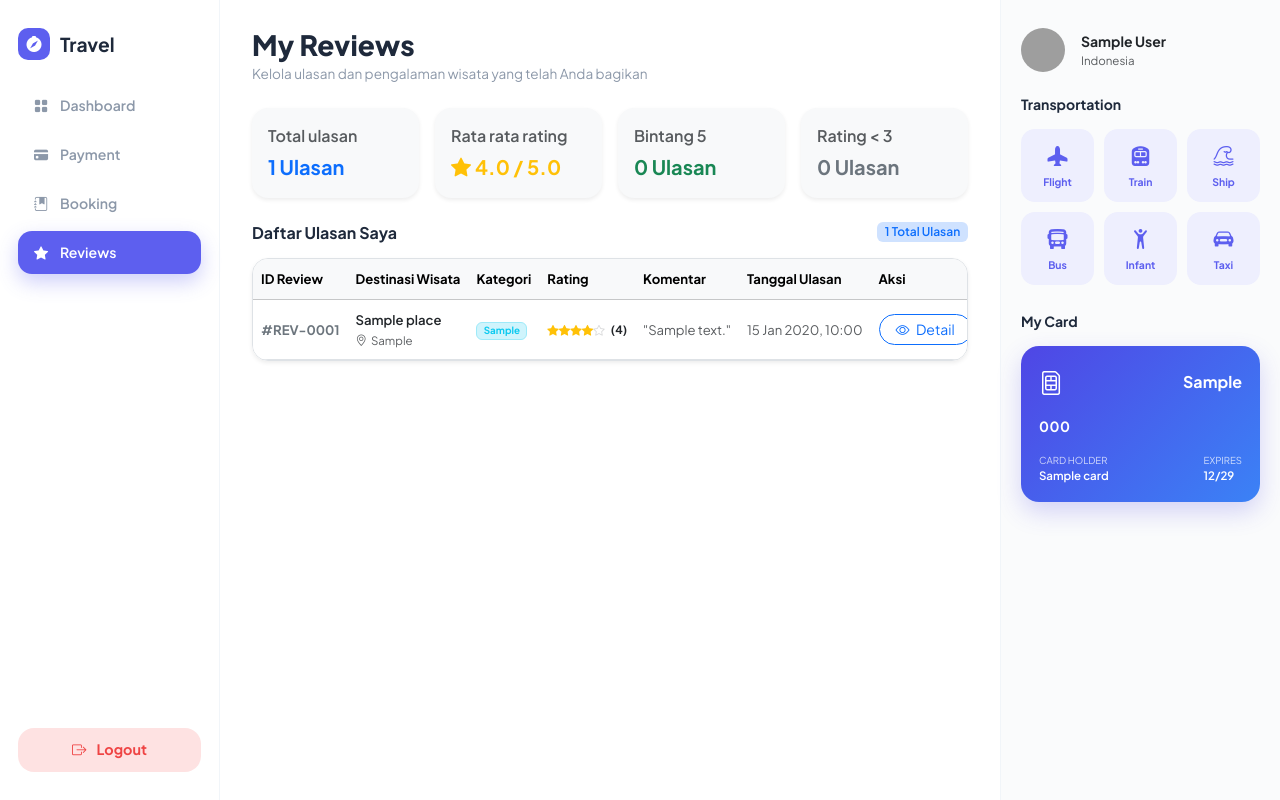
After one commit to LorentzaZweena/travel-projectCCIT-main, a PHP site: page /reviewsMenu.php in a window 1280 px wide. The commit adds this page. Run offline with PHP 8.4, Linux system fonts and the light colour scheme; tables that the repository leaves empty or names only in its code hold one stand-in row (values such as "Sample post"); grey boxes are pictures that could not be loaded.

Commit message:
Refactor navigation links and update reviews handling
- Changed navigation links in bookingMenu.php and paymentMenu.php to point to reviewsMenu.php.
- Updated index.php to dynamically generate map filters and top destinations from the database.
- Created reviewsMenu.php to display user reviews with pagination and statistics.
- Enhanced leaflet.js to utilize dynamic location data from the database instead of hardcoded values.
- Improved user experience by updating card display and modal details for reviews.

```diff
--- a/index2.php
+++ b/index2.php
@@ -71,7 +71,7 @@ $fallback_images = [
             <a href="bookingMenu.php" class="nav-link-custom">
                 <i class="bi bi-journal-bookmark-fill"></i> <span>Booking</span>
             </a>
-            <a href="reviews.php" class="nav-link-custom">
+            <a href="reviewsMenu.php" class="nav-link-custom">
                 <i class="bi bi-star-fill"></i> <span>Reviews</span>
             </a>
         </nav>
--- a/paymentMenu.php
+++ b/paymentMenu.php
@@ -90,7 +90,7 @@ $formatted_card_number = implode(' ', str_split($raw_card_number, 4));
             <a href="bookingMenu.php" class="nav-link-custom">
                 <i class="bi bi-journal-bookmark-fill"></i> <span>Booking</span>
             </a>
-            <a href="reviews.php" class="nav-link-custom">
+            <a href="reviewsMenu.php" class="nav-link-custom">
                 <i class="bi bi-star-fill"></i> <span>Reviews</span>
             </a>
         </nav>
--- /dev/null
+++ b/reviewsMenu.php
@@ -0,0 +1,334 @@
+<?php
+session_start();
+require_once 'koneksi.php';
+
+$user_id = $_SESSION['user_id'] ?? 1;
+$query_user = "SELECT * FROM users WHERE user_id = $user_id LIMIT 1";
+$res_user = $conn->query($query_user);
+$user = $res_user ? $res_user->fetch_assoc() : ['name' => 'Budi Santoso', 'email' => 'budi@example.com'];
+
+$limit = 10;
+$page = isset($_GET['page']) ? (int)$_GET['page'] : 1;
+if ($page < 1) $page = 1;
+$offset = ($page - 1) * $limit;
+
+$query_total = "SELECT COUNT(*) AS total FROM reviews WHERE user_id = $user_id";
+$res_total = $conn->query($query_total);
+$total_rows = $res_total ? (int)$res_total->fetch_assoc()['total'] : 0;
+$total_pages = ceil($total_rows / $limit);
+
+$query_reviews = "
+    SELECT
+        r.review_id, r.rating, r.comment, r.review_date,
+        p.place_id, p.name AS place_name, p.location, p.category, p.description AS place_desc, p.price, p.image_url
+    FROM reviews r
+    JOIN places p ON r.place_id = p.place_id
+    WHERE r.user_id = $user_id
+    ORDER BY r.review_id DESC
+    LIMIT $limit OFFSET $offset
+";
+$res_reviews = $conn->query($query_reviews);
+
+$query_stats = "SELECT
+                    COUNT(*) AS total_reviews,
+                    AVG(CAST(rating AS DECIMAL(3,1))) AS avg_rating,
+                    COUNT(CASE WHEN rating = '5' THEN 1 END) AS total_five_star,
+                    COUNT(CASE WHEN rating <= '3' THEN 1 END) AS total_low_star
+                FROM reviews
+                WHERE user_id = $user_id";
+$res_stats = $conn->query($query_stats);
+$stats = $res_stats ? $res_stats->fetch_assoc() : [];
+
+$avg_rating = $stats['avg_rating'] ? number_format((float)$stats['avg_rating'], 1) : '0.0';
+
+$query_card = "SELECT c.* FROM cards c
+               JOIN payments pm ON c.payment_id = pm.payment_id
+               JOIN transactions t ON pm.transaction_id = t.transaction_id
+               JOIN bookings b ON t.booking_id = b.booking_id
+               WHERE b.user_id = $user_id
+               ORDER BY c.card_id ASC LIMIT 1";
+$res_card = $conn->query($query_card);
+$user_card = $res_card ? $res_card->fetch_assoc() : null;
+
+$raw_card_number = $user_card['card_number'] ?? '4532750012340001';
+$formatted_card_number = implode(' ', str_split($raw_card_number, 4));
+?>
+
+<!DOCTYPE html>
+<html lang="id">
+<head>
+    <meta charset="UTF-8">
+    <meta name="viewport" content="width=device-width, initial-scale=1.0">
+    <title>My Reviews - Travel</title>
+
+    <link href="https://cdn.jsdelivr.net/npm/bootstrap@5.3.3/dist/css/bootstrap.min.css" rel="stylesheet">
+    <link href="https://cdn.jsdelivr.net/npm/bootstrap-icons@1.11.3/font/bootstrap-icons.min.css" rel="stylesheet">
+    <link href="https://fonts.googleapis.com/css2?family=Plus+Jakarta+Sans:wght@400;500;600;700;800&display=swap" rel="stylesheet">
+    <link rel="stylesheet" href="css/index2-style.css">
+</head>
+<body>
+
+<div class="dashboard-container">
+    <aside class="sidebar-wrapper">
+        <div class="brand-logo mb-0 mb-lg-4">
+            <div class="brand-icon-box"><i class="bi bi-compass-fill"></i></div>
+            <span class="fw-bold">Travel</span>
+        </div>
+
+        <nav class="nav-menu">
+            <a href="index2.php" class="nav-link-custom">
+                <i class="bi bi-grid-fill"></i> <span>Dashboard</span>
+            </a>
+            <a href="paymentMenu.php" class="nav-link-custom">
+                <i class="bi bi-credit-card-fill"></i> <span>Payment</span>
+            </a>
+            <a href="bookingMenu.php" class="nav-link-custom">
+                <i class="bi bi-journal-bookmark-fill"></i> <span>Booking</span>
+            </a>
+            <a href="reviewsMenu.php" class="nav-link-custom active">
+                <i class="bi bi-star-fill"></i> <span>Reviews</span>
+            </a>
+        </nav>
+
+        <a href="logout.php" class="btn-logout mt-0 mt-lg-auto">
+            <i class="bi bi-box-arrow-right"></i> <span>Logout</span>
+        </a>
+    </aside>
+
+    <main class="main-wrapper">
+        <header class="top-header">
+            <div>
+                <h1 class="welcome-title">My Reviews</h1>
+                <p class="welcome-sub mb-0">Kelola ulasan dan pengalaman wisata yang telah Anda bagikan</p>
+            </div>
+        </header>
+
+        <div class="row g-3 mb-4">
+            <div class="col-12 col-sm-3">
+                <div class="p-3 bg-light rounded-4 shadow-sm border-0">
+                    <div class="text-muted extra-small fw-semibold mb-1">Total ulasan</div>
+                    <div class="fw-bold fs-5 text-primary"><?= $stats['total_reviews'] ?? 0; ?> Ulasan</div>
+                </div>
+            </div>
+            <div class="col-12 col-sm-3">
+                <div class="p-3 bg-light rounded-4 shadow-sm border-0">
+                    <div class="text-muted extra-small fw-semibold mb-1">Rata rata rating</div>
+                    <div class="fw-bold fs-5 text-warning"><i class="bi bi-star-fill me-1"></i><?= $avg_rating; ?> / 5.0</div>
+                </div>
+            </div>
+            <div class="col-12 col-sm-3">
+                <div class="p-3 bg-light rounded-4 shadow-sm border-0">
+                    <div class="text-muted extra-small fw-semibold mb-1">Bintang 5</div>
+                    <div class="fw-bold fs-5 text-success"><?= $stats['total_five_star'] ?? 0; ?> Ulasan</div>
+                </div>
+            </div>
+            <div class="col-12 col-sm-3">
+                <div class="p-3 bg-light rounded-4 shadow-sm border-0">
+                    <div class="text-muted extra-small fw-semibold mb-1">Rating < 3</div>
+                    <div class="fw-bold fs-5 text-secondary"><?= $stats['total_low_star'] ?? 0; ?> Ulasan</div>
+                </div>
+            </div>
+        </div>
+
+        <section>
+            <div class="d-flex justify-content-between align-items-center mb-3">
+                <h6 class="fw-bold mb-0">Daftar Ulasan Saya</h6>
+                <span class="badge bg-primary-subtle text-primary fw-semibold"><?= $total_rows; ?> Total Ulasan</span>
+            </div>
+
+            <div class="table-responsive rounded-4 shadow-sm bg-white border">
+                <table class="table table-hover table-custom align-middle mb-0">
+                    <thead class="table-light">
+                        <tr>
+                            <th>ID Review</th>
+                            <th>Destinasi Wisata</th>
+                            <th>Kategori</th>
+                            <th>Rating</th>
+                            <th>Komentar</th>
+                            <th>Tanggal Ulasan</th>
+                            <th>Aksi</th>
+                        </tr>
+                    </thead>
+                    <tbody>
+                        <?php if ($res_reviews && $res_reviews->num_rows > 0): ?>
+                            <?php while ($r = $res_reviews->fetch_assoc()): ?>
+                                <tr>
+                                    <td class="fw-bold text-secondary">#REV-<?= str_pad($r['review_id'], 4, '0', STR_PAD_LEFT); ?></td>
+                                    <td class="fw-semibold text-dark">
+                                        <div class="text-truncate" style="max-width: 180px;"><?= htmlspecialchars($r['place_name']); ?></div>
+                                        <small class="text-muted fw-normal"><i class="bi bi-geo-alt me-1"></i><?= htmlspecialchars($r['location']); ?></small>
+                                    </td>
+                                    <td>
+                                        <span class="badge bg-info-subtle text-info border border-info-subtle">
+                                            <?= htmlspecialchars($r['category']); ?>
+                                        </span>
+                                    </td>
+                                    <td>
+                                        <div class="text-warning fw-bold small">
+                                            <?php
+                                            $rating_num = (int)$r['rating'];
+                                            for ($i = 1; $i <= 5; $i++) {
+                                                if ($i <= $rating_num) {
+                                                    echo '<i class="bi bi-star-fill"></i>';
+                                                } else {
+                                                    echo '<i class="bi bi-star text-muted opacity-25"></i>';
+                                                }
+                                            }
+                                            ?>
+                                            <span class="text-dark ms-1">(<?= $rating_num; ?>)</span>
+                                        </div>
+                                    </td>
+                                    <td class="text-muted" style="max-width: 220px;">
+                                        <div class="text-truncate" title="<?= htmlspecialchars($r['comment']); ?>">
+                                            "<?= htmlspecialchars($r['comment']); ?>"
+                                        </div>
+                                    </td>
+                                    <td class="text-muted extra-small">
+                                        <?= date('d M Y, H:i', strtotime($r['review_date'] ?? 'now')); ?>
+                                    </td>
+                                    <td>
+                                        <button class="btn btn-sm btn-outline-primary rounded-pill px-3" data-bs-toggle="modal" data-bs-target="#reviewModal<?= $r['review_id']; ?>">
+                                            <i class="bi bi-eye me-1"></i> Detail
+                                        </button>
+                                    </td>
+                                </tr>
+                            <?php endwhile; ?>
+                        <?php else: ?>
+                            <tr>
+                                <td colspan="7" class="text-center py-4 text-muted">Belum ada riwayat ulasan untuk akun Anda.</td>
+                            </tr>
+                        <?php endif; ?>
+                    </tbody>
+                </table>
+            </div>
+
+            <!-- Paginasi -->
+            <?php if ($total_pages > 1): ?>
+                <div class="d-flex justify-content-between align-items-center mt-3 flex-wrap gap-2">
+                    <div class="small text-muted">
+                        Menampilkan <?= $offset + 1; ?>–<?= min($offset + $limit, $total_rows); ?> dari <?= $total_rows; ?> data
+                    </div>
+                    <nav>
+                        <ul class="pagination pagination-sm mb-0">
+                            <li class="page-item <?= ($page <= 1) ? 'disabled' : ''; ?>">
+                                <a class="page-link" href="?page=<?= $page - 1; ?>"><i class="bi bi-chevron-left"></i></a>
+                            </li>
+
+                            <?php for ($i = 1; $i <= $total_pages; $i++): ?>
+                                <li class="page-item <?= ($page == $i) ? 'active' : ''; ?>">
+                                    <a class="page-link" href="?page=<?= $i; ?>"><?= $i; ?></a>
+                                </li>
+                            <?php endfor; ?>
+
+                            <li class="page-item <?= ($page >= $total_pages) ? 'disabled' : ''; ?>">
+                                <a class="page-link" href="?page=<?= $page + 1; ?>"><i class="bi bi-chevron-right"></i></a>
+                            </li>
+                        </ul>
+                    </nav>
+                </div>
+            <?php endif; ?>
+        </section>
+    </main>
+
+    <!-- PANEL KANAN -->
+    <aside class="right-panel">
+        <div class="d-flex align-items-center gap-3 mb-4">
+            <img src="https://images.unsplash.com/photo-1534528741775-53994a69daeb?auto=format&fit=crop&w=100&q=80" class="rounded-circle" width="44" height="44" style="object-fit:cover;" alt="Profile">
+            <div>
+                <div class="fw-bold text-dark small"><?= htmlspecialchars($user['name']); ?></div>
+                <div class="text-muted extra-small" style="font-size:0.72rem;">Indonesia</div>
+            </div>
+        </div>
+
+        <h6 class="fw-bold mb-3 small">Transportation</h6>
+        <div class="transport-grid">
+            <div class="transport-box" title="Pesawat"><i class="bi bi-airplane-fill"></i><span>Flight</span></div>
+            <div class="transport-box" title="Kereta Api"><i class="bi bi-train-front-fill"></i><span>Train</span></div>
+            <div class="transport-box" title="Kapal Laut"><i class="bi bi-tsunami"></i><span>Ship</span></div>
+            <div class="transport-box" title="Bus"><i class="bi bi-bus-front-fill"></i><span>Bus</span></div>
+            <div class="transport-box" title="Bayi / Infant"><i class="bi bi-person-arms-up"></i><span>Infant</span></div>
+            <div class="transport-box" title="Mobil"><i class="bi bi-car-front-fill"></i><span>Taxi</span></div>
+        </div>
+
+        <h6 class="fw-bold mb-3 small">My Card</h6>
+        <div class="credit-card-widget">
+            <div class="d-flex justify-content-between align-items-center mb-3">
+                <i class="bi bi-sim fs-4"></i>
+                <span class="fw-bold extra-small"><?= htmlspecialchars($user_card['card_type'] ?? 'MasterCard'); ?></span>
+            </div>
+
+            <div class="card-number-text"><?= htmlspecialchars($formatted_card_number); ?></div>
+
+            <div class="d-flex justify-content-between align-items-end">
+                <div>
+                    <div class="extra-small opacity-75" style="font-size:0.6rem;">CARD HOLDER</div>
+                    <div class="fw-semibold extra-small text-truncate" style="max-width: 110px; font-size:0.72rem;"><?= htmlspecialchars($user_card['card_holder_name'] ?? $user['name']); ?></div>
+                </div>
+                <div>
+                    <div class="extra-small opacity-75" style="font-size:0.6rem;">EXPIRES</div>
+                    <div class="fw-semibold extra-small" style="font-size:0.72rem;"><?= htmlspecialchars($user_card['expired_date'] ?? '12/29'); ?></div>
+                </div>
+            </div>
+        </div>
+    </aside>
+
+</div>
+
+<!-- MODAL DETAIL ULASAN -->
+<?php
+if ($res_reviews && $res_reviews->num_rows > 0):
+    $res_reviews->data_seek(0);
+    while ($r = $res_reviews->fetch_assoc()):
+?>
+<div class="modal fade" id="reviewModal<?= $r['review_id']; ?>" tabindex="-1" aria-hidden="true">
+    <div class="modal-dialog modal-dialog-centered">
+        <div class="modal-content rounded-4 border-0 shadow-lg">
+            <div class="modal-header border-bottom p-3">
+                <h6 class="modal-title fw-bold text-dark mb-0">Detail Ulasan Destinasi</h6>
+                <button type="button" class="btn-close" data-bs-dismiss="modal" aria-label="Close"></button>
+            </div>
+            <div class="modal-body p-4">
+                <div class="mb-3">
+                    <span class="badge bg-primary-subtle text-primary mb-1"><?= htmlspecialchars($r['category']); ?></span>
+                    <h5 class="fw-bold text-dark mb-0"><?= htmlspecialchars($r['place_name']); ?></h5>
+                    <small class="text-muted"><i class="bi bi-geo-alt me-1"></i><?= htmlspecialchars($r['location']); ?></small>
+                </div>
+
+                <div class="p-3 bg-light rounded-3 mb-3">
+                    <div class="d-flex justify-content-between align-items-center mb-2">
+                        <span class="extra-small text-muted">RATING ANDA:</span>
+                        <div class="text-warning fw-bold">
+                            <?php
+                            $rating_num = (int)$r['rating'];
+                            for ($i = 1; $i <= 5; $i++) {
+                                echo ($i <= $rating_num) ? '<i class="bi bi-star-fill"></i>' : '<i class="bi bi-star text-muted opacity-25"></i>';
+                            }
+                            ?>
+                            <span class="text-dark ms-1">(<?= $rating_num; ?> / 5)</span>
+                        </div>
+                    </div>
+                    <p class="mb-0 text-dark small fst-italic">"<?= htmlspecialchars($r['comment']); ?>"</p>
+                </div>
+
+                <div class="small text-muted mb-2">
+                    <strong>Deskripsi Tempat:</strong> <?= htmlspecialchars($r['place_desc'] ?? 'Tidak ada deskripsi.'); ?>
+                </div>
+
+                <div class="extra-small text-muted">
+                    <i class="bi bi-calendar-event me-1"></i> Dibuat pada: <?= date('d F Y, H:i', strtotime($r['review_date'] ?? 'now')); ?>
+                </div>
+            </div>
+            <div class="modal-footer border-top p-2">
+                <button type="button" class="btn btn-secondary btn-sm rounded-pill px-4" data-bs-dismiss="modal">Tutup</button>
+            </div>
+        </div>
+    </div>
+</div>
+<?php
+    endwhile;
+endif;
+?>
+
+<script src="https://cdn.jsdelivr.net/npm/bootstrap@5.3.3/dist/js/bootstrap.bundle.min.js"></script>
+</body>
+</html>
```
Also changed, not shown: bookingMenu.php (+2 -7 lines), index.php (+60 -102 lines), js/leaflet.js (+49 -60 lines).
